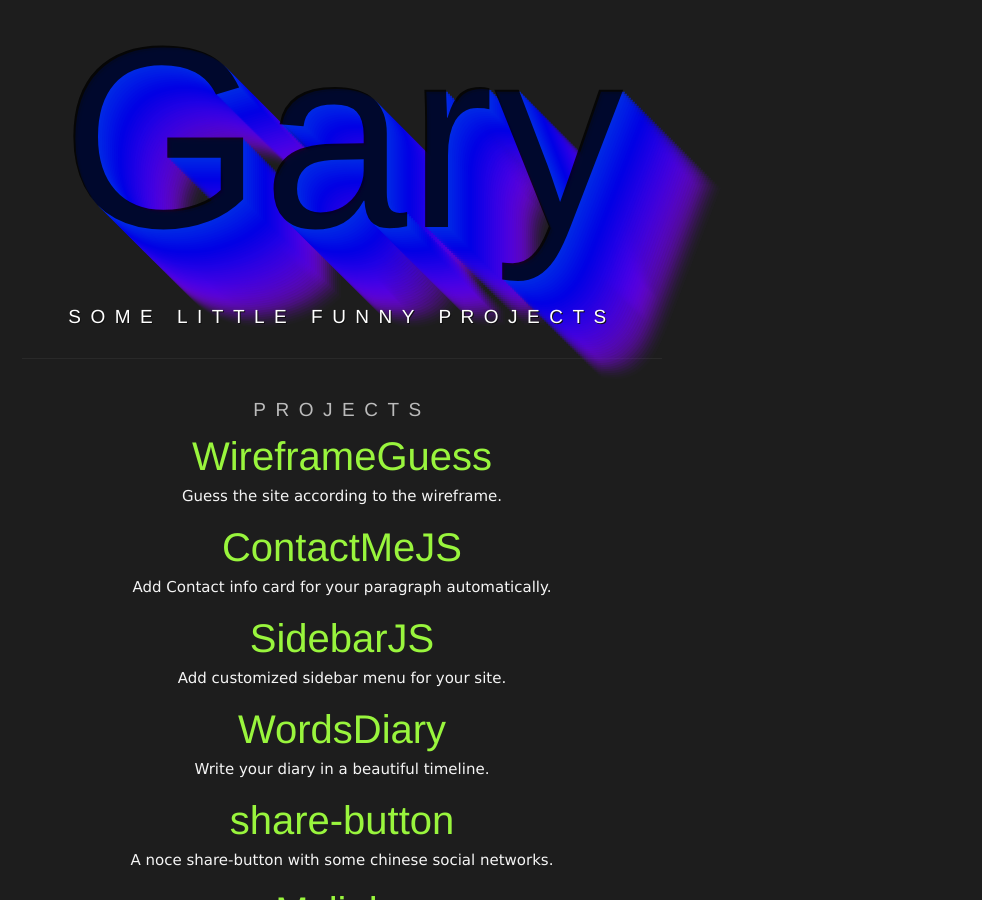
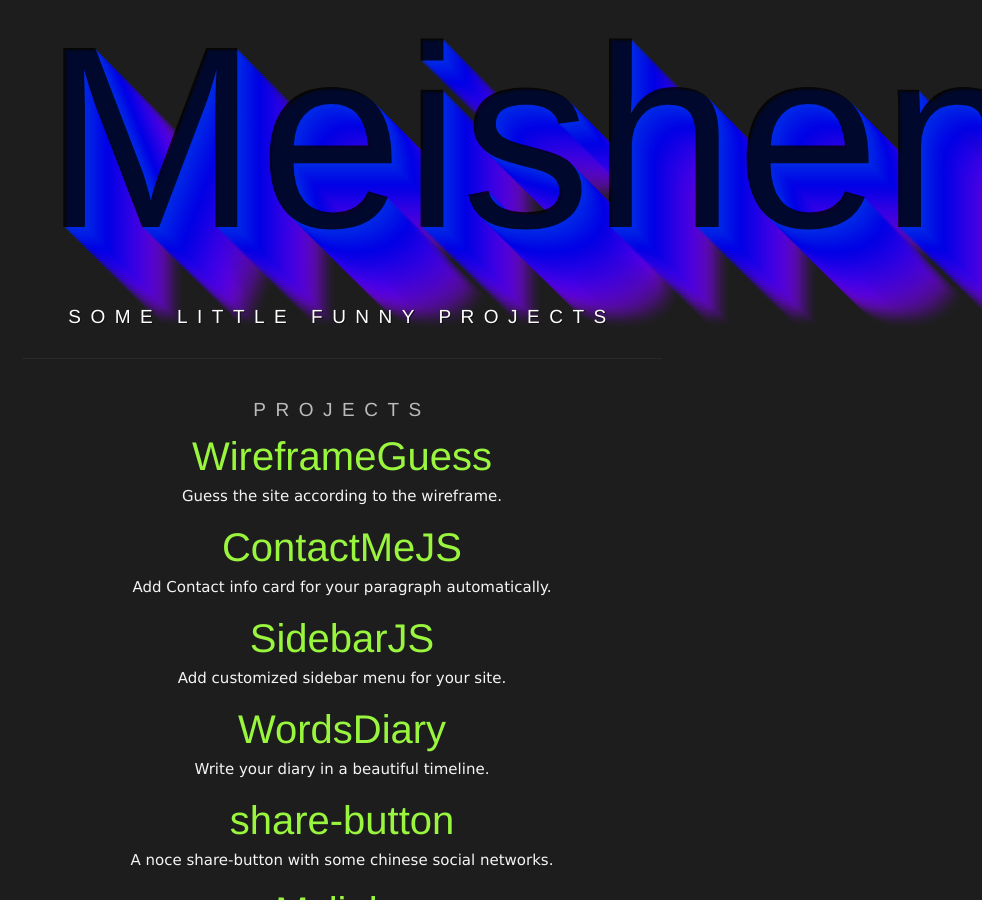
Before and after one commit to meishen1991/meishen1991.github.com, a Jekyll site: the page index.html, which Jekyll copies as it is, in a window 1280 px wide and 900 px high. Shown: the whole window, without its empty margins (298-1280 px from the left). Built offline with Jekyll 4.4.1, drawn with Linux system fonts in a browser that asks for light colours; some web fonts are replaced.

Commit message:
Update index.html

```diff
--- a/index.html
+++ b/index.html
@@ -3,16 +3,16 @@
 <head>
   <meta charset="utf-8" />
   <meta http-equiv="X-UA-Compatible" content="IE=edge,chrome=1" />
-  <meta name="author" content="Gary" />
+  <meta name="author" content="Meishen" />
   <link rel="stylesheet" href="/style.css" type="text/css" media="screen" />
   <script src="/modernizr.min.js"></script>
-  <title>Gary's Project</title>
+  <title>Meishen's Project</title>
 </head>
 <body class="index">
 
   <div id="wrap">
     <div id="masthead">
-      <h1 id="title" class="groover logo" data-groover-panes="50">Gary</h1>
+      <h1 id="title" class="groover logo" data-groover-panes="50">Meishen</h1>
       <h2>Some little funny projects</h2>
     </div>
 
```
